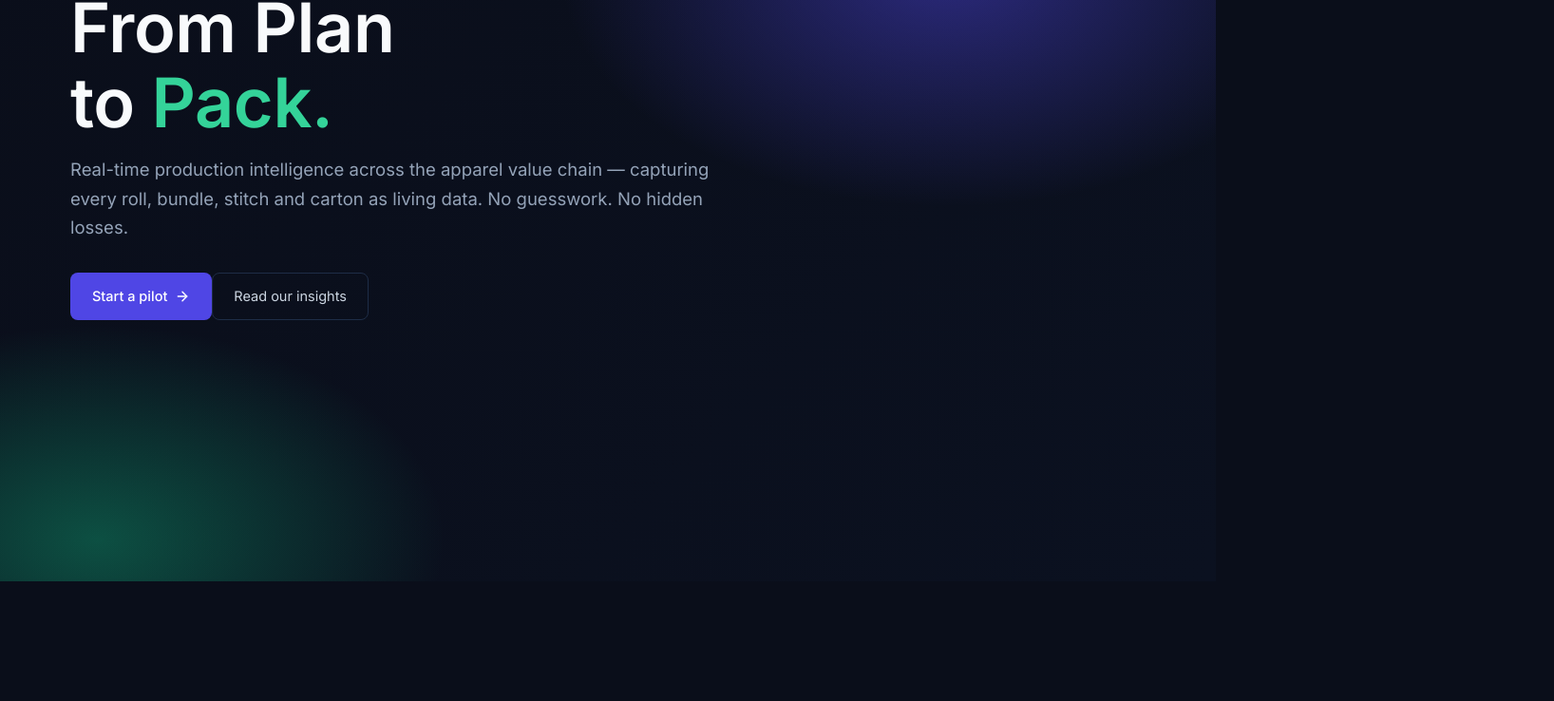
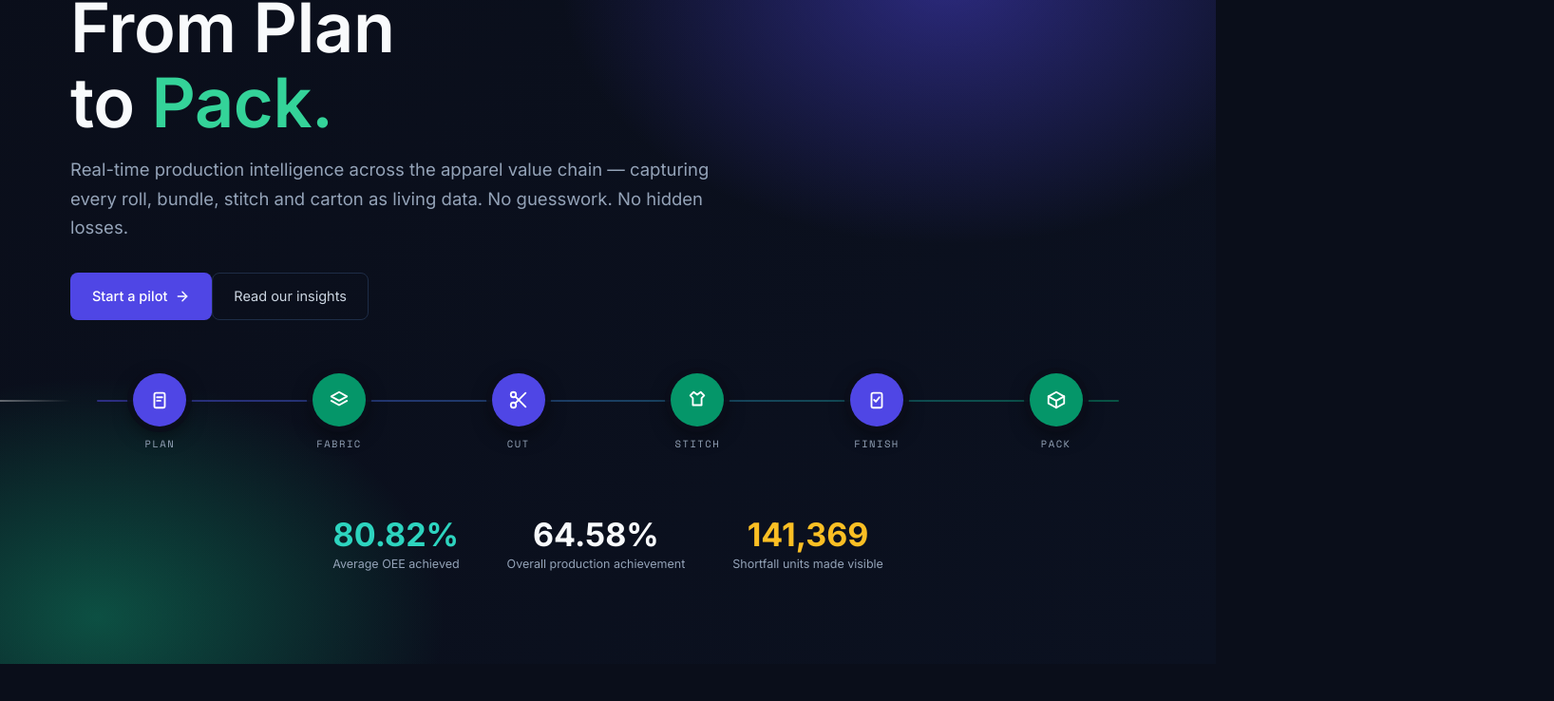
Before and after one commit to ismail-ahmad/umi-website, a Next.js app: page / in a window 1280 px wide. Shown: the part 188-926 px from the top of the page at 95% size, 1636 px wide, since content can reach past the window. Built offline with nearby package versions, Linux system fonts and the light colour scheme.

Commit message:
finished hero section

```diff
--- a/app/globals.css
+++ b/app/globals.css
@@ -147,6 +147,7 @@ body{
   background-color: rgba(9,13,23,.8);
   position: sticky;
   top: 0;
+  z-index: 100;
 }
 .header{
   display: flex;
@@ -279,6 +280,116 @@ body{
 }
 .green-heading-text{
   color: var(--emerald);
+}
+
+.thread {
+  display: flex;
+  justify-content: space-between;
+  position: relative;
+  margin: 56px auto 0;
+}
+
+/* The physical rail line */
+.thread::before {
+  content: "";
+  position: absolute;
+  left: 28px;
+  right: 28px;
+  top: 28px;
+  height: 2px;
+  background: linear-gradient(90deg, var(--indigo-f), var(--emerald-f));
+  opacity: 0.5;
+  border-radius: 2px;
+  z-index: 1; /* Sits behind the dots */
+}
+
+/* The animated shine effect */
+.thread::after {
+  content: "";
+  position: absolute;
+  top: 28px;
+  left: -30%;
+  width: 30%;
+  height: 2px;
+  background: linear-gradient(90deg, transparent, rgba(255, 255, 255, 0.85), transparent);
+  animation: railpulse 3.2s linear infinite;
+  z-index: 1;
+}
+
+/* Now nth-child works perfectly! */
+.tnode {
+  display: flex;
+  flex-direction: column;
+  align-items: center;
+  gap: 10px;
+  z-index: 2; /* Sits on top of the rail */
+  flex: 1;
+}
+
+.tnode .dot {
+  width: 56px;
+  height: 56px;
+  border-radius: 50%;
+  display: grid;
+  place-items: center;
+  box-shadow: 0 0 0 6px rgba(10, 14, 26, 0.9), 0 8px 20px rgba(0, 0, 0, 0.5);
+}
+
+/* 1st, 3rd, 5th (PLAN, CUT, FINISH) */
+.tnode:nth-child(odd) .dot {
+  background: var(--indigo-f);
+}
+
+/* 2nd, 4th, 6th (FABRIC, STITCH, PACK) */
+.tnode:nth-child(even) .dot {
+  background: var(--emerald-f);
+}
+
+.tnode .dot svg {
+  width: 22px;
+  height: 22px;
+  stroke: #fff;
+  fill: none;
+  stroke-width: 2;
+  stroke-linecap: round;
+  stroke-linejoin: round;
+}
+
+.tnode .lb {
+  font-family: var(--mono);
+  font-size: 10.5px;
+  letter-spacing: 1.5px;
+  color: var(--muted);
+}
+
+@keyframes railpulse {
+  to { left: 130%; }
+}
+@keyframes railpulsemobile {
+  to { bottom: 130%; }
+}
+
+.home-hero-stat-container{
+  display: flex;
+  flex-flow: row wrap;
+  justify-content: center;
+  align-items: center;
+  gap: 50px;
+  margin-top: 48px;
+}
+.home-hero-stat{
+  padding: 22px 0;
+}
+.home-hero-stat-container .home-hero-stat-number{
+  font-size: 34px;
+  font-weight: 700;
+  text-align: center;
+  line-height: 1;
+}
+.home-hero-stat-container .home-hero-stat-text{
+  font-size: 12.5px;
+  margin-top: 4px;
+  text-align: center;
 }
 
 
@@ -457,13 +568,16 @@ body{
     .home-hero-button-container{
       margin-top: 32px;
       display: flex;
-      flex-flow: column nowrap;
+      flex-flow: row nowrap;
       justify-content: center;
       align-items: center;
       gap: 20;
     }
     .home-hero-background{
       /* height: auto; */
+    }
+    .home-hero-stat-container{
+      gap: 20px;
     }
 }
 
@@ -477,8 +591,26 @@ body{
   }
   .home-hero-button-container div{
     width: 100%;
+    flex-flow: column nowrap;
+  }
+  .home-hero-button-container{
+    flex-flow: column nowrap;
   }
   .hero-button2{
     width: 100%;
   }
+  .thread::after, .thread::before{
+    display: none;
+  }
+  .thread{
+    position: relative;
+    flex-flow: row wrap;
+    gap: 10px;
+  }
+  .thread .tnode{
+    flex-basis: 25vw;
+  }
+  .home-hero-stat-container{
+      flex-direction: column;
+    }
 }
--- a/app/page.tsx
+++ b/app/page.tsx
@@ -1,6 +1,8 @@
 import { ReactElement } from 'react';
 import Gsection from '@/components/gsection';
 import CTA from '@/components/cta';
+import HomeHeroStat from '@/components/home-hero-stats';
+
 
 export default function Home():ReactElement{
   return(
@@ -11,7 +13,20 @@ export default function Home():ReactElement{
        <CTA type='cta' title='Start a pilot' href='/contact' arrow={true} />
        <CTA type='hero-button2' title='Read our insights' href='/services' arrow={false} />
        </div>
+       <div className="thread">
+        <div className="tnode"><span className="dot"><svg viewBox="0 0 24 24"><rect x="6" y="4" width="12" height="17" rx="2"></rect><line x1="9" y1="9" x2="15" y2="9"></line><line x1="9" y1="13" x2="13" y2="13"></line></svg></span><span className="lb">PLAN</span></div>
+        <div className="tnode"><span className="dot"><svg viewBox="0 0 24 24"><polygon points="12 3 21 8 12 13 3 8 12 3"></polygon><polyline points="3 13 12 18 21 13"></polyline></svg></span><span className="lb">FABRIC</span></div>
+        <div className="tnode"><span className="dot"><svg viewBox="0 0 24 24"><circle cx="6" cy="6" r="3"></circle><circle cx="6" cy="18" r="3"></circle><line x1="20" y1="4" x2="8.1" y2="15.9"></line><line x1="20" y1="20" x2="8.1" y2="8.1"></line></svg></span><span className="lb">CUT</span></div>
+        <div className="tnode"><span className="dot"><svg viewBox="0 0 24 24"><path d="M8 3l4 3 4-3 4 4-3 3v8H7v-8L4 7z"></path></svg></span><span className="lb">STITCH</span></div>
+        <div className="tnode"><span className="dot"><svg viewBox="0 0 24 24"><rect x="6" y="4" width="12" height="17" rx="2"></rect><polyline points="9 12 11 14 15 9"></polyline></svg></span><span className="lb">FINISH</span></div>
+        <div className="tnode"><span className="dot"><svg viewBox="0 0 24 24"><path d="M3 8l9-5 9 5v8l-9 5-9-5z"></path><polyline points="3 8 12 13 21 8"></polyline><line x1="12" y1="13" x2="12" y2="21"></line></svg></span><span className="lb">PACK</span></div>
+      </div>
     </Gsection>
+    <div className='home-hero-stat-container'>
+      <HomeHeroStat number='80.82%' numberColor='var(--teal)' text='Average OEE achieved' />
+      <HomeHeroStat number='64.58%' numberColor='var(--ink)' text='Overall production achievement' />
+      <HomeHeroStat number='141,369' numberColor='var(--amber)' text='Shortfall units made visible' />
+    </div>
     </div>
   );
 }
```
Also changed, not shown: hooks/intersection_observer.tsx (added, +52 -0 lines).
